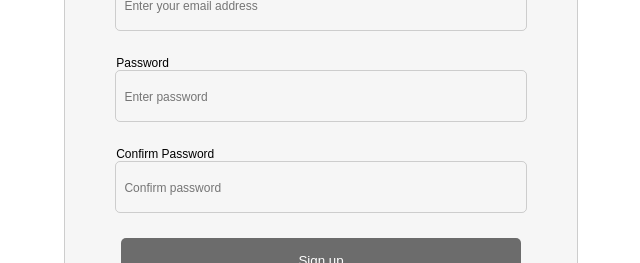
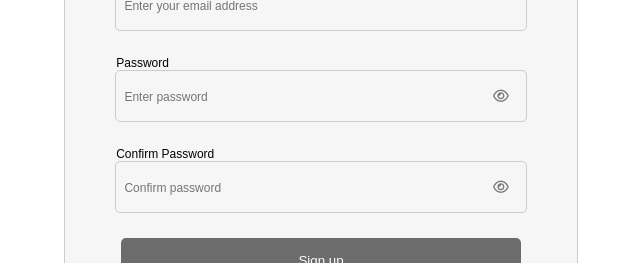
Before and after one commit to Shemaremy/Login-Authenticator, a React (Vite) app in the folder Authenticator/: page / in a window 1280 px wide. Both pictures are taken after a click on the link "Sign up". Shown: the part 345-608 px from the top of the page, without its empty margins (319-959 px from the left). Built offline with nearby package versions, Linux system fonts and the light colour scheme.

Commit message:
Designed test form

```diff
--- a/Authenticator/index.html
+++ b/Authenticator/index.html
@@ -2,6 +2,7 @@
 <html lang="en">
   <head>
     <meta charset="UTF-8" />
+    <link rel="stylesheet" href="https://cdnjs.cloudflare.com/ajax/libs/font-awesome/6.1.1/css/all.min.css">
     <link rel="icon" type="image/svg+xml" href="/vite.svg" />
     <meta name="viewport" content="width=device-width, initial-scale=1.0" />
     <title>Authenticator</title>
--- a/Authenticator/src/App.css
+++ b/Authenticator/src/App.css
@@ -94,11 +94,41 @@ h1 {
   border-width: 1px;
   border-radius: 5px;
   border-color: rgba(128, 128, 128, 0.349);
+  transition: border-color 0.3s ease-in-out;
+  overflow: hidden;
 }
+
+.input_container:hover {
+  border-color: rgba(0, 110, 255, 0.575)
+}
+
+.for-password {
+  position: relative;
+}
+
+.eye-container {
+  position: absolute;
+  height: 50px;
+  width: 50px;
+  top: 100;
+  bottom: 0;
+  left: 100;
+  right: 0;
+  display: flex;
+  justify-content: center;
+  align-items: center;
+  cursor: pointer;
+}
+
+.eye-container > i {
+  font-size: 14px;
+  color: rgba(0, 0, 0, 0.521);
+}
+
 
 .input_container > input {
   height: 100%;
-  width: 95%;
+  width: 100%;
   border-style: solid;
   border-width: 0;
   padding: 0;
@@ -107,9 +137,23 @@ h1 {
   background-color: rgba(255, 0, 0, 0);
 }
 
+
 ::placeholder {
   font-size: 12px;
 }
+
+
+.error {
+  color: red;
+  font-family: sans-serif;
+  margin-top: 0;
+  margin-bottom: 0;
+  font-size: 10px;
+  top: 100;
+  bottom: 0;
+  width: 80%;
+}
+
 
 button {
   border-style: solid;
@@ -126,6 +170,11 @@ button {
 button:hover {
   background-color: rgba(0, 0, 0, 0.76);
 }
+
+
+
+
+
 
 .lower_part {
   height: 20%;
--- a/Authenticator/src/App.jsx
+++ b/Authenticator/src/App.jsx
@@ -3,26 +3,126 @@ import './App.css'
 
 function App() {
 
+
+
+
+  const [errors, setErrors] = useState({});
+
   const [isLogin, setIsLogin] = useState(true);
+
+  const [showPassword, setShowPassword] = useState(false);
+  const [showPasswordOne, setShowPasswordOne] = useState(false);
+  const [showPasswordTwo, setShowPasswordTwo] = useState(false);
+
+  const [passwordOne, setPasswordOne] = useState('');
+  const [passwordTwo, setPasswordTwo] = useState('');
+
+
 
 
   const handleFormChange = () => {
     setIsLogin(!isLogin);
   };
 
+  const handleHidePassword = () => {
+    setShowPassword(!showPassword)
+  }
+
+
+  const handleHidePasswordOne = () => {
+    setShowPasswordOne(!showPasswordOne);
+  }
+
+  const handleHidePasswordTwo = () => {
+    setShowPasswordTwo(!showPasswordTwo);
+  }
+
+
+
+
+  const validateForm = () => {
+
+    const newErrors = {};
+
+    const BorderOne = document.querySelector('.rimwe');
+    const BorderTwo = document.querySelector('.kabiri');
+
+    if(passwordOne !== passwordTwo) {
+      newErrors.passwordTwo = 'Your passwords must match sir!';
+      BorderOne.style.borderColor = 'red';
+      BorderTwo.style.borderColor = 'red';
+    }
+
+    return newErrors;
+  };
+
+
+  const handleSignUpSubmit = (e) => {
+    e.preventDefault();
+    const newErrors = validateForm();
+    const BorderOne = document.querySelector('.rimwe');
+    const BorderTwo = document.querySelector('.kabiri');
+    if (Object.keys(newErrors).length > 0) {
+        setErrors(newErrors);
+    } else {
+        // navigate('/');
+        // window.location.reload();
+        setErrors({});
+        BorderOne.style.borderColor = '';
+        BorderTwo.style.borderColor = '';
+        alert('Success');
+    }
+  }
+
+
+  const handlePasswordOneChange = (e) => {
+    const value = e.target.value;
+    setPasswordOne(value);
+  }
+
+  const handlePasswordTwoChange = (e) => {
+    const value = e.target.value;
+    setPasswordTwo(value);
+  }
+
+
+
+
+
+
+
+
+
+
+
+
+
 
   const LoginForm = (
     <form action="" className='login_form'>
       <div className='one'>
-        <p className='indicator'>Email</p>
+        <p className='indicator'>Email / Username</p>
         <div className='input_container'>
-          <input type="text" placeholder='Enter your username or email' name='Name'/>
+          <input type="text"
+            placeholder='Enter your username or email'
+            name='Email'
+            maxLength={25}
+            required
+          />
         </div>
       </div>
-      <div className='two'>
+      <div className='two '>
         <p className='indicator'>Password</p>
-        <div className='input_container'>
-          <input type="text" placeholder='Enter your password' name='Email'/>
+        <div className='input_container for-password'>
+          <input type={showPassword ? "text" : "password"}
+            placeholder='Enter your password'
+            name='Password'
+            maxLength={20}
+            required
+          />
+          <div className='eye-container' type="button" onClick={handleHidePassword}>
+            {showPassword ? <i className="fa-regular fa-eye-slash"></i> : <i className="fa-regular fa-eye"></i>}
+          </div>
         </div>
       </div>
       <div className='three'>
@@ -32,33 +132,62 @@ function App() {
   );
 
   const SignUpForm = (
-    <form action="" className='Sign-up-form'>
+    <form action="" className='Sign-up-form' onSubmit={handleSignUpSubmit}>
       <div className='one'>
         <p className='indicator'>Username</p>
         <div className='input_container'>
-          <input type="text" placeholder='Enter a preferred username' name='Name'/>
+          <input type="text"
+            placeholder='Enter a preferred username'
+            name='Name'
+            required
+          />
         </div>
       </div>
       <div className='two'>
         <p className='indicator'>Email</p>
         <div className='input_container'>
-          <input type="text" placeholder='Enter your email address' name='Email'/>
+          <input type="text"
+            placeholder='Enter your email address'
+            name='Email'
+            required
+          />
         </div>
       </div>
       <div className='two-a'>
         <p className='indicator'>Password</p>
-        <div className='input_container'>
-          <input type="text" placeholder='Enter password' name='Password'/>
+        <div className='input_container for-password rimwe'>
+          <input type={showPasswordOne ? "text" : "password"}
+            placeholder='Enter password'
+            name='FirstPassword'
+            maxLength={20}
+            value={passwordOne}
+            onChange={handlePasswordOneChange}
+            required
+          />
+          <div className='eye-container' type="button" onClick={handleHidePasswordOne}>
+            {showPasswordOne ? <i className="fa-regular fa-eye-slash"></i> : <i className="fa-regular fa-eye"></i>}
+          </div>
         </div>
       </div>
       <div className='two-b'>
         <p className='indicator'>Confirm Password</p>
-        <div className='input_container'>
-          <input type="text" placeholder='Confirm password' name='ConfPassword'/>
+        <div className='input_container for-password kabiri'>
+          <input type={showPasswordTwo ? "text" : "password"}
+            placeholder='Confirm password'
+            name='ConfPassword'
+            maxLength={20}
+            value={passwordTwo}
+            onChange={handlePasswordTwoChange}
+            required
+          />
+          <div className='eye-container' type="button" onClick={handleHidePasswordTwo}>
+            {showPasswordTwo ? <i className="fa-regular fa-eye-slash"></i> : <i className="fa-regular fa-eye"></i>}
+          </div>
         </div>
+        {errors.passwordTwo && <p className='error'>{errors.passwordTwo}</p>}
       </div>
       <div className='three'>
-        <button>Sign up</button>
+        <button type='submit'>Sign up</button>
       </div>
     </form>
   );
```
